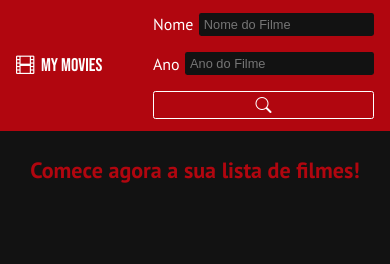
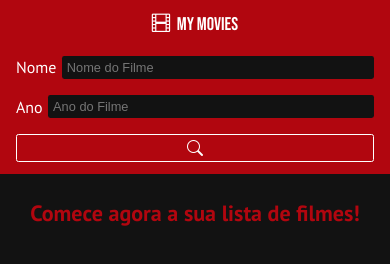
Before and after one commit to BrenoDev00/Gerenciador_de_Filmes, a plain HTML site: page index.html in a window 390 px wide. Drawn offline with nearby package versions, Linux system fonts and the light colour scheme.

Commit message:
mudança de layout no menu de pesquisano arquivo media-480px.css

```diff
--- a/SRC/CSS/media-480px.css
+++ b/SRC/CSS/media-480px.css
@@ -4,6 +4,16 @@
   }
 
   /* menu de pesquisa */
+  header {
+    flex-flow: column;
+    align-items: stretch;
+    gap: 2.5rem;
+  }
+
+  #logo-name {
+    align-self: center;
+  }
+
   .search-container {
     flex-flow: column;
   }
```
